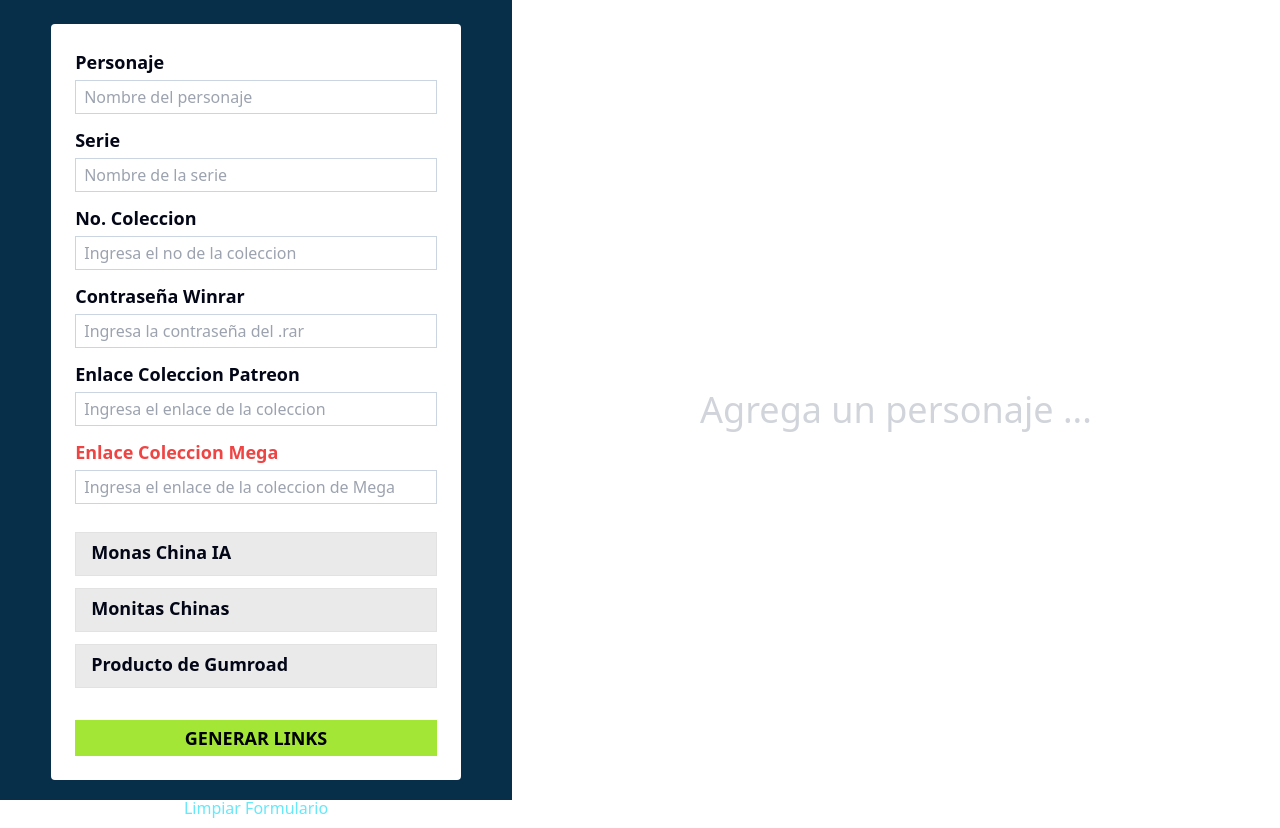
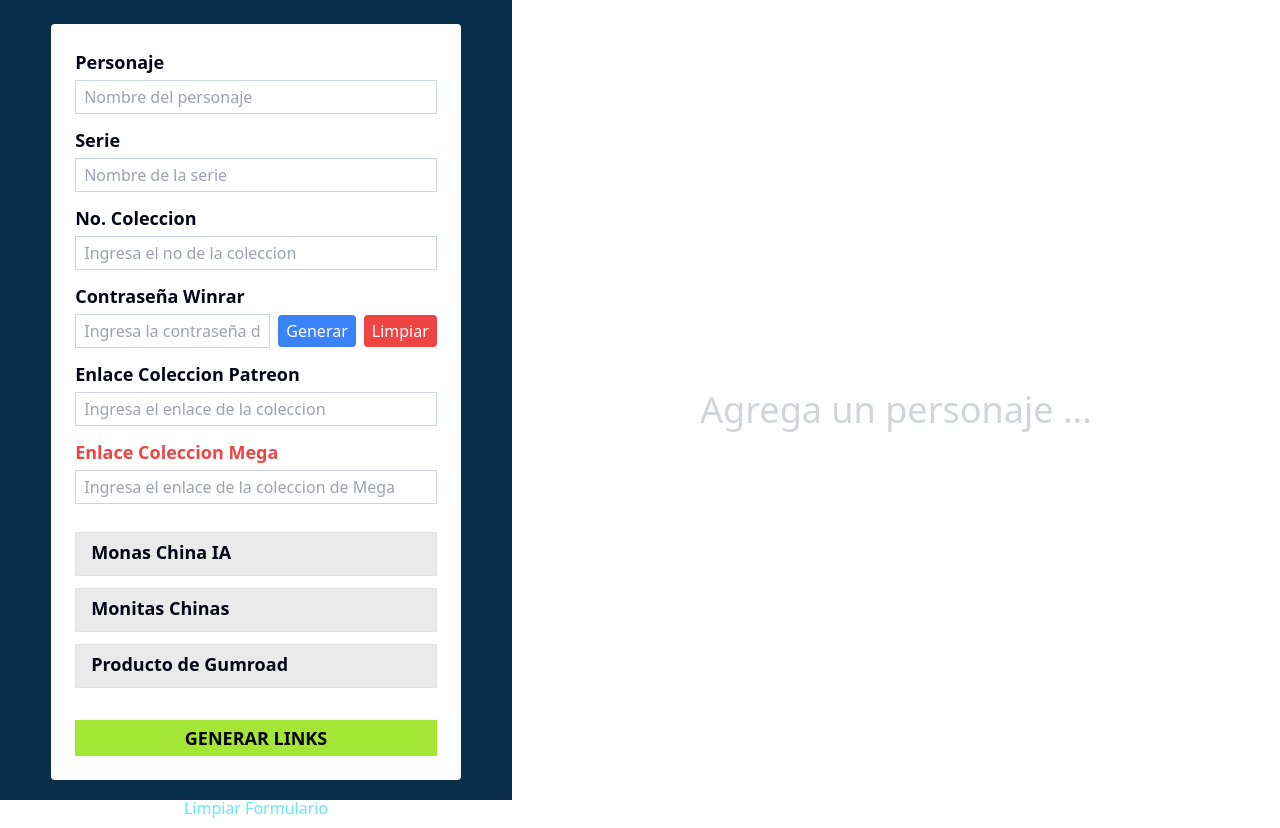
Before and after one commit to cesarpgasuz/copy-links, a React (Vite) app: page / in a window 1280 px wide. Built offline with nearby package versions, Linux system fonts and the light colour scheme.

Commit message:
boton contraseña
se agrego un boton para generar una contraseña

```diff
--- a/src/components/Formulario.jsx
+++ b/src/components/Formulario.jsx
@@ -1,6 +1,7 @@
 import { useState } from "react"
 import toast, { Toaster } from 'react-hot-toast'
 import styles from '../styles/styles.module.css'
+import { generatePassword } from "../utilities/generatePassword"
 
 const Formulario = ({ setLiga }) => {
 
@@ -55,6 +56,17 @@ const Formulario = ({ setLiga }) => {
         setEnlaceMega('')
     }
 
+    const handleGeneratePassword = () => {
+        const newPassword = generatePassword();
+        setContrasena(newPassword);
+        toast.success("Contraseña generada")
+    }
+
+    const handleClearPassword = () => {
+        setContrasena('');
+        toast.success("Contraseña eliminada")
+    }
+
 
     return (
         <div className="sm:w-2/5 sm:h-screen bg-sky-950">
@@ -93,15 +105,30 @@ const Formulario = ({ setLiga }) => {
                     onChange={(e) => setColeccion(e.target.value)}
                 />
                 <label htmlFor="contrasena" className="font-bold text-slate-950 text-lg mb-1 block">Contraseña Winrar</label>
+                <div className="flex gap-2 items-center mb-3 ">
                     <input
                         id="contrasena"
                         type="text"
                         name=""
                         placeholder="Ingresa la contraseña del .rar"
-                    className="w-full border border-slate-300 mb-3 py-1 px-2 block"
+                        className="w-full border border-slate-300 py-1 px-2 block"
                         value={contrasena}
                         onChange={(e) => setContrasena(e.target.value)}
                     />
+                    <button
+                        type="button"
+                        onClick={handleGeneratePassword}
+                        className="bg-blue-500 text-white px-2 py-1 rounded hover:bg-blue-700"
+                    >Generar</button>
+                    <button
+                        type="button"
+                        onClick={handleClearPassword}
+                        className="bg-red-500 text-white px-2 py-1 rounded hover:bg-red-700"
+                    >
+                        Limpiar
+                    </button>
+                </div>
+
 
                 <label htmlFor="enlaceColeccion" className="font-bold text-slate-950 text-lg mb-1 block">Enlace Coleccion Patreon</label>
                 <input
--- /dev/null
+++ b/src/utilities/generatePassword.js
@@ -0,0 +1,10 @@
+export const generatePassword = () => {
+    const chars = "ABCDEFGHIJKLMNOPQRSTUVWXYZabcdefghijklmnopqrstuvwxyz0123456789";
+    let password = "";
+    for (let i = 0; i < 12; i++){
+        const randomIndex = Math.floor(Math.random() * chars.length);
+        password += chars[randomIndex];
+    }
+    return password;
+
+}
```
Also changed, not shown: 1 other file (tests, documents, lock files or other folders). Lines whose indentation alone changed are shown as unchanged.
